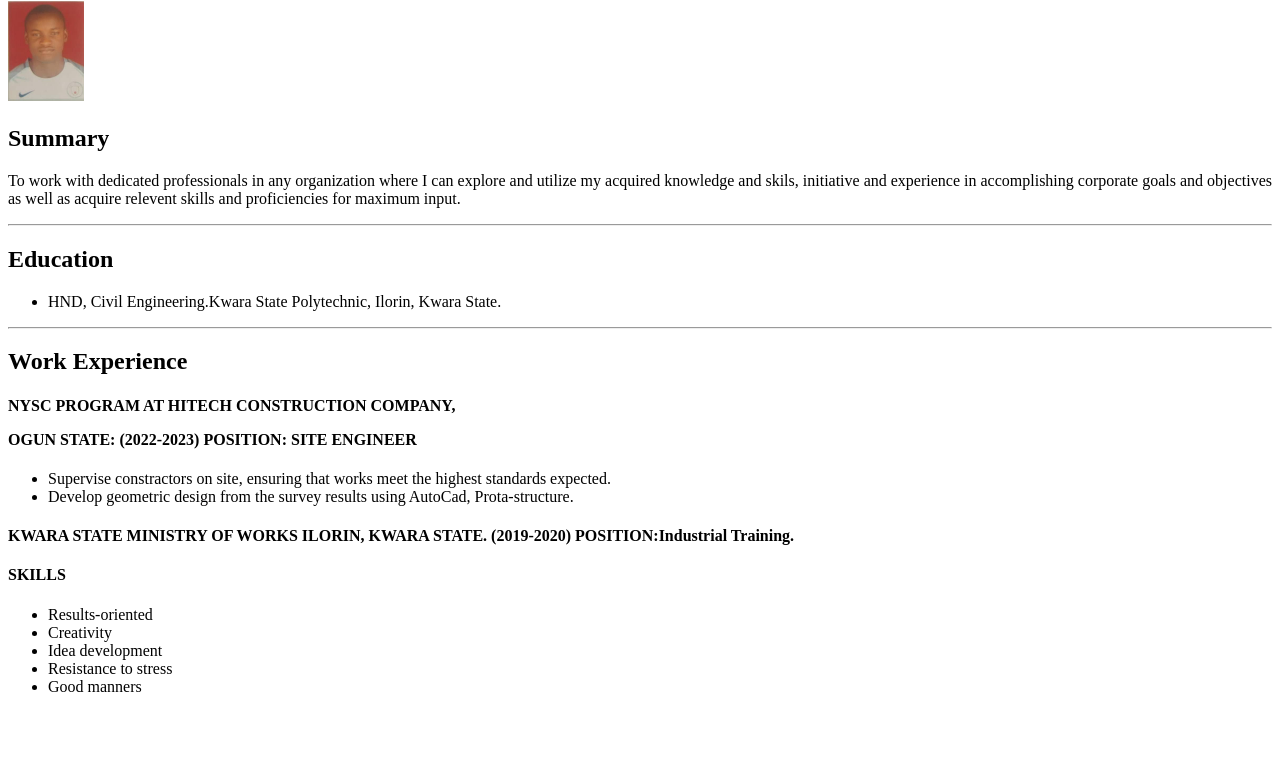
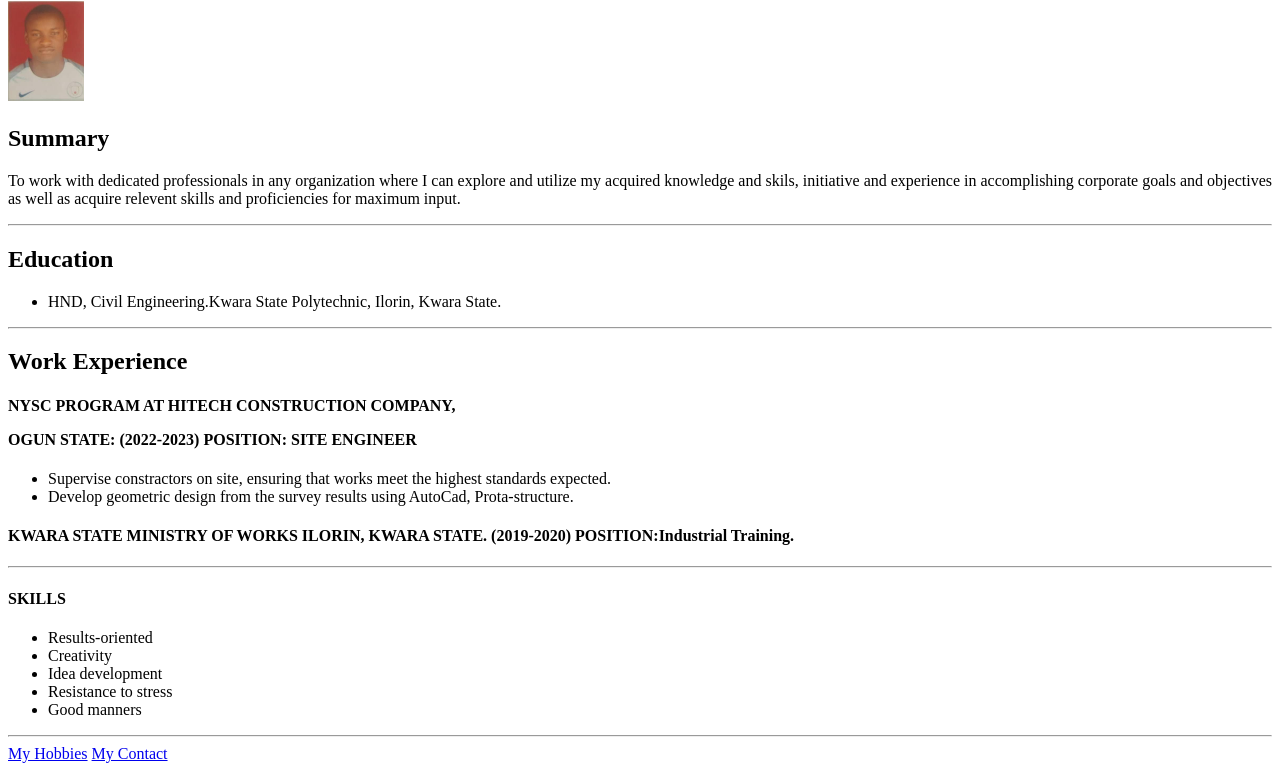
Before and after one commit to SlimSultan/html-portfolio, a plain HTML site: page index.html in a window 1280 px wide. Shown: the part 79-850 px from the top of the page. Before the commit the page ends 800 px from the top, so only its background shows below. Drawn offline with Linux system fonts and the light colour scheme.

Commit message:
Add files via upload

```diff
--- a/index.html
+++ b/index.html
@@ -31,6 +31,7 @@
         <h4>KWARA STATE MINISTRY OF WORKS ILORIN, KWARA STATE.
             (2019-2020)  POSITION:Industrial Training.
         </h4>
+        <hr/>
         <h4>SKILLS</h4>
         <ul>
             <li>Results-oriented</li>
@@ -39,6 +40,10 @@
             <li>Resistance to stress</li>
             <li>Good manners</li>
         </ul>
+        <hr/>
+        <a href="./public/My-HOBBIES.html">My Hobbies</a>
+        <a href="./public/contact.html">My Contact</a>
+
 
     </body>
 </html>
```
Also changed, not shown: public/My-HOBBIES.html (added, +6 -0 lines).
